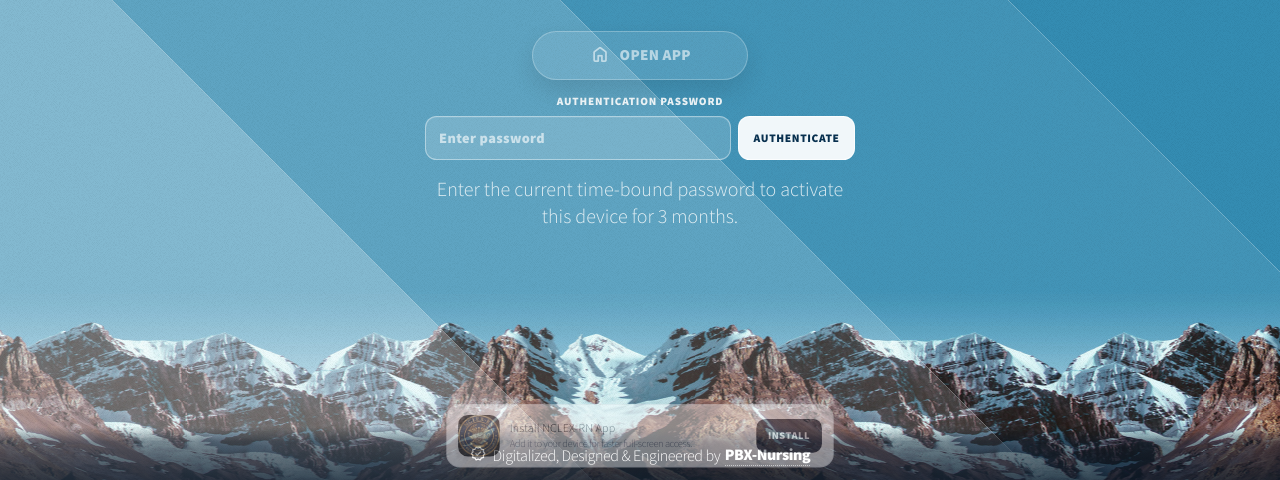
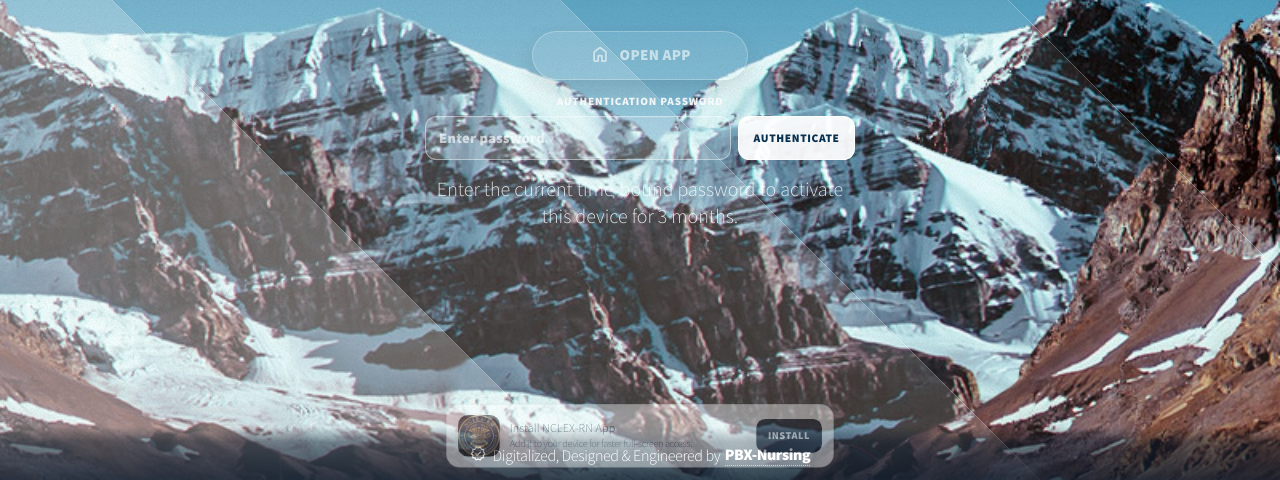
Before and after one commit to PBX0008/n, a plain HTML site: page index.html in a window 1280 px wide. Shown: the part 320-800 px from the top of the page. Drawn offline with nearby package versions, Linux system fonts and the light colour scheme.

Commit message:
Add files via upload

```diff
--- a/assets/css/main.css
+++ b/assets/css/main.css
@@ -2403,3 +2403,95 @@
   .pwa-install-help,
   .pwa-install-help-card { transition: none !important; }
 }
+
+
+/* --- v102 iPhone PWA edge-to-edge launch correction ---
+   Fixed edge anchors are more reliable in iOS standalone than combining
+   100dvh, 100svh and -webkit-fill-available. All visual layers now terminate
+   at the same physical viewport bottom so no solid-blue tail is exposed. */
+html,
+body {
+  width: 100% !important;
+  height: 100% !important;
+  min-height: 100% !important;
+  margin: 0 !important;
+  overflow: hidden !important;
+  overscroll-behavior: none !important;
+  background: #348cb2 !important;
+}
+
+#wrapper,
+#main,
+#bg,
+#overlay {
+  position: fixed !important;
+  top: 0 !important;
+  right: 0 !important;
+  bottom: 0 !important;
+  left: 0 !important;
+  height: auto !important;
+  min-height: 0 !important;
+}
+
+#wrapper,
+#main,
+#overlay {
+  width: 100% !important;
+}
+
+#wrapper,
+#main {
+  overflow: hidden !important;
+}
+
+#bg {
+  width: 100% !important;
+  max-width: none !important;
+  -moz-animation: none !important;
+  -webkit-animation: none !important;
+  -ms-animation: none !important;
+  animation: none !important;
+  -moz-transform: none !important;
+  -webkit-transform: none !important;
+  -ms-transform: none !important;
+  transform: none !important;
+  background-color: #348cb2 !important;
+  background-image: url("images/bg.jpg") !important;
+  background-position: center center !important;
+  background-repeat: no-repeat !important;
+  background-size: cover !important;
+}
+
+#overlay {
+  background-position: top left, center center !important;
+  background-size: auto, cover !important;
+}
+
+#footer {
+  position: fixed !important;
+  left: 0 !important;
+  right: 0 !important;
+  bottom: 0 !important;
+}
+
+@supports (-webkit-touch-callout: none) {
+  html,
+  body,
+  #wrapper,
+  #main,
+  #bg,
+  #overlay {
+    height: auto !important;
+    min-height: 0 !important;
+  }
+
+  #wrapper,
+  #main,
+  #bg,
+  #overlay {
+    top: 0 !important;
+    right: 0 !important;
+    bottom: 0 !important;
+    left: 0 !important;
+  }
+}
--- a/service-worker.js
+++ b/service-worker.js
@@ -1,5 +1,5 @@
 'use strict';
-const CACHE_VERSION = 'pbx-nclex-pwa-v11';
+const CACHE_VERSION = 'pbx-nclex-pwa-v12';
 const APP_CACHE = `${CACHE_VERSION}-app`;
 const RUNTIME_CACHE = `${CACHE_VERSION}-runtime`;
 const APP_SHELL = [
```
Also changed, not shown: assets/runner.css (+38 -0 lines).
